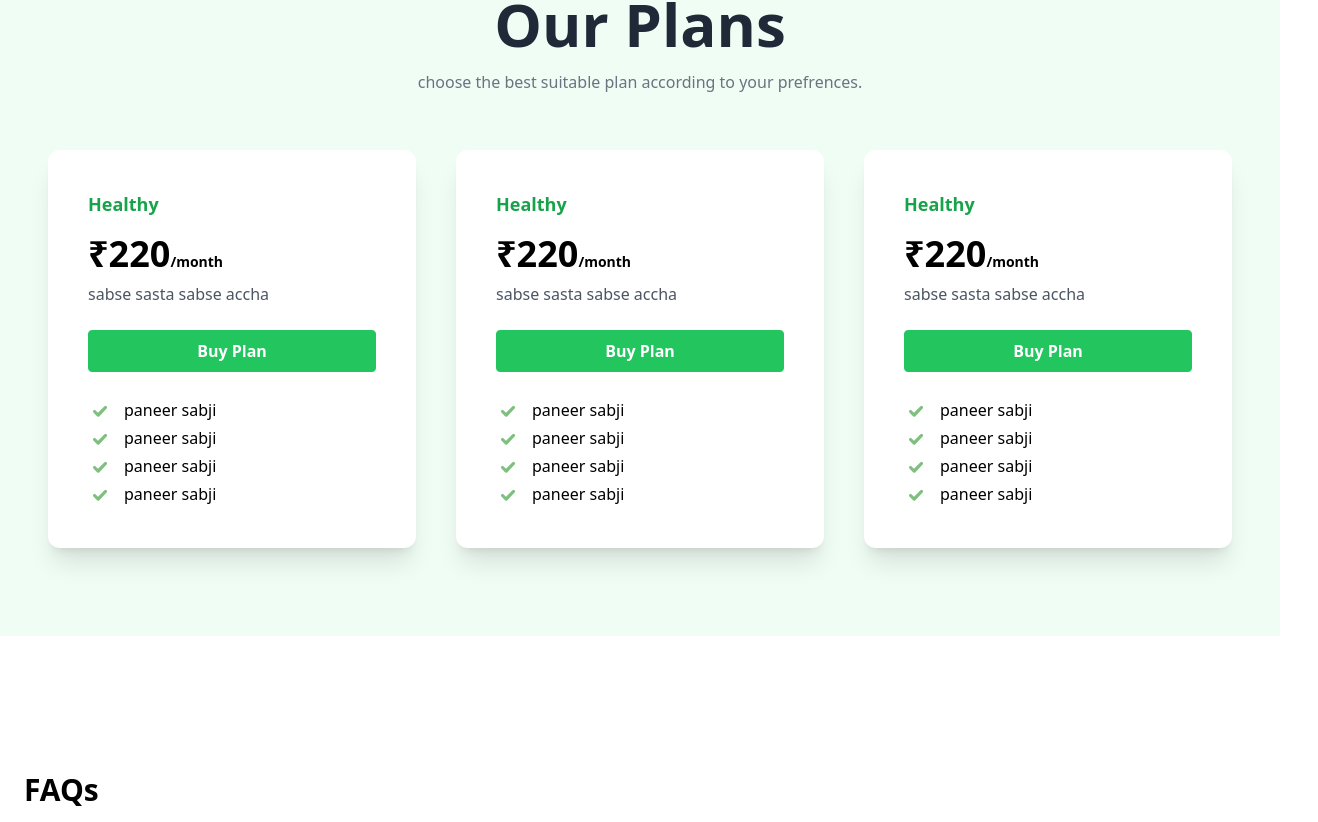
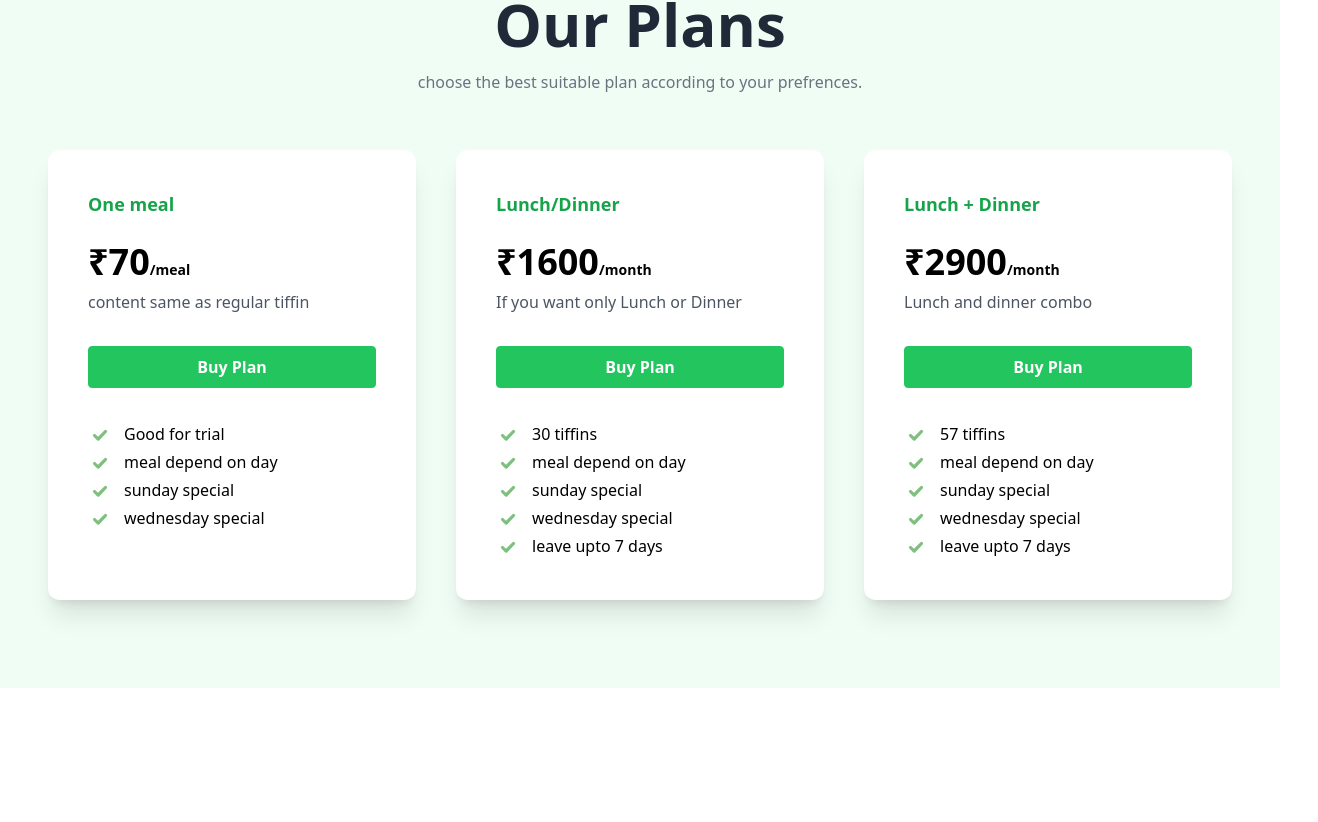
Before and after one commit to thePeeyush/carrygito, a Next.js app: page / in a window 1280 px wide. Shown: the part 838-1660 px from the top of the page, 1318 px wide, since content can reach past the window. Built offline with nearby package versions, Linux system fonts and the light colour scheme.

Commit message:
update css and make data file

```diff
--- a/src/app/globals.css
+++ b/src/app/globals.css
@@ -4,7 +4,11 @@
 
 body{
     background: rgb(255, 255, 255);
+    outline: none;
+    -webkit-tap-highlight-color: transparent;
 }
+
+
 
 .hero{
     animation: rotate 120s linear infinite;
--- a/src/app/home.js
+++ b/src/app/home.js
@@ -1,4 +1,3 @@
-import Faq from '@/components/faq';
 import Footer from '@/components/footer';
 import Sections from '@/components/sections';
 
--- a/src/components/faq.jsx
+++ b/src/components/faq.jsx
@@ -49,9 +49,9 @@ function Faq() {
   );
 }
 
-function QA({ que, ans, key }) {
+function QA({ que, ans }) {
   return(
-    <details className="group [&_summary::-webkit-details-marker]:hidden" key={key}>
+    <details className="group [&_summary::-webkit-details-marker]:hidden">
     <summary className="flex cursor-pointer items-center justify-between gap-1.5 rounded-lg bg-gray-50 p-4 text-gray-900">
       <h2 className="font-medium">{que}</h2>
 
@@ -63,15 +63,15 @@ function QA({ que, ans, key }) {
         stroke="currentColor"
       >
         <path
-          stroke-linecap="round"
-          stroke-linejoin="round"
-          stroke-width="2"
+          strokeLinecap="round"
+          strokeLinejoin="round"
+          strokeWidth="2"
           d="M19 9l-7 7-7-7"
         />
       </svg>
     </summary>
 
-    <p className="mt-4 px-4 leading-relaxed text-gray-700">{ans}</p>
+    <p className="mt-4 p-4 rounded-md leading-relaxed text-green-800 bg-green-200">{ans}</p>
   </details>
   )
 }
--- a/src/components/footer.jsx
+++ b/src/components/footer.jsx
@@ -9,7 +9,7 @@ function Footer() {
           <div className="mb-10 lg:mb-0">
             <Image src="/Logo.png" alt="Image" width={200} height={200} className="mb-5 mx-auto lg:mx-0" />
 
-            <p className="font-normal text-gray-400 text-md max-w-xs">Our expert chefs prepare fresh and flavorful dishes every day, ensuring a balanced and wholesome meal experience.</p>
+            <p className="font-normal text-gray-400 text-md max-w-xs mx-auto">Our expert chefs prepare fresh and flavorful dishes every day, ensuring a balanced and wholesome meal experience.</p>
           </div>
 
           <div className="space-y-4 mb-10 lg:mb-0">
--- a/src/components/plans.jsx
+++ b/src/components/plans.jsx
@@ -1,30 +1,40 @@
-export default function Plans() {
+export default function Plans({ourPlans}) {
+
   return (
     <div id="Plans" className=" bg-green-50 w-full p-10 pb-20">
       <div className="my-8">
-        <h1 className="text-6xl text-gray-800 text-center font-bold">Our Plans</h1>
-        <p className="text-center text-md text-gray-500 py-4">choose the best suitable plan according to your prefrences.</p>
+        <h1 className="text-4xl lg:text-6xl text-gray-800 text-center font-bold">
+          Our Plans
+        </h1>
+        <p className="text-center text-md text-gray-500 py-4">
+          choose the best suitable plan according to your prefrences.
+        </p>
       </div>
-      <div className=" flex flex-col lg:flex-row gap-6 justify-center">
-        <Card />
-        <Card />
-        <Card />
+      <div className=" flex flex-col lg:flex-row lg:items-stretch gap-6 justify-center items-center">
+        {ourPlans.map((item, index) => {
+          return <Card props={item} key={index} />;
+        })}
       </div>
     </div>
   );
 }
 
-function Card() {
+function Card({ props }, key) {
+  const { title, price, description, period, features } = props;
   return (
-    <div className=" bg-white m-2 p-10 shadow-xl flex flex-col gap-4 w-full max-w-sm rounded-xl">
+    <div
+      key={key}
+      className=" bg-white m-2 p-10 shadow-xl flex flex-col gap-6 w-full max-w-sm rounded-xl"
+    >
       <div>
-        <h2 className="text-lg font-semibold text-green-600">Healthy</h2>
+        <h2 className="text-lg font-semibold text-green-600">{title}</h2>
       </div>
       <div className="">
         <h1 className="font-bold text-4xl mb-2">
-          &#8377;220<span className="text-sm font-semibold">/month</span>
+          &#8377;{price}
+          <span className="text-sm font-semibold">/{period}</span>
         </h1>
-        <p className="text-gray-600">sabse sasta sabse accha</p>
+        <p className="text-gray-600">{description}</p>
       </div>
 
       <div>
@@ -36,6 +46,17 @@ function Card() {
       </div>
       <div>
         <ul>
+          {features.map((item, index) => {
+            return <List content={item} key={index} />;
+          })}
+        </ul>
+      </div>
+    </div>
+  );
+}
+
+function List({ content }) {
+  return (
     <li className=" flex items-center gap-3">
       <span>
         <svg
@@ -43,65 +64,14 @@ function Card() {
           viewBox="0 0 24 24"
           width="24"
           fill="green"
-                fillOpacity={.5}
+          fillOpacity={0.5}
           height="24"
           className="mt-1 text-blue-500"
         >
           <path d="M9 16.17l-3.59-3.59a1.5 1.5 0 0 1 0-2.12l.07-.07a1.5 1.5 0 0 1 2.12 0L10 12.83l6.47-6.47a1.5 1.5 0 0 1 2.12 0l.07.07a1.5 1.5 0 0 1 0 2.12L11.41 16.17a1.498 1.498 0 0 1-2.12 0z" />
         </svg>
       </span>
-            paneer sabji
+      {content}
     </li>
-          <li className=" flex items-center gap-3">
-            <span>
-              <svg
-                xmlns="http://www.w3.org/2000/svg"
-                viewBox="0 0 24 24"
-                width="24"
-                fill="green"
-                fillOpacity={.5}
-                height="24"
-                className="mt-1 text-blue-500"
-              >
-                <path d="M9 16.17l-3.59-3.59a1.5 1.5 0 0 1 0-2.12l.07-.07a1.5 1.5 0 0 1 2.12 0L10 12.83l6.47-6.47a1.5 1.5 0 0 1 2.12 0l.07.07a1.5 1.5 0 0 1 0 2.12L11.41 16.17a1.498 1.498 0 0 1-2.12 0z" />
-              </svg>
-            </span>
-            paneer sabji
-          </li>
-          <li className=" flex items-center gap-3">
-            <span>
-              <svg
-                xmlns="http://www.w3.org/2000/svg"
-                viewBox="0 0 24 24"
-                width="24"
-                fill="green"
-                fillOpacity={.5}
-                height="24"
-                className="mt-1 text-blue-500"
-              >
-                <path d="M9 16.17l-3.59-3.59a1.5 1.5 0 0 1 0-2.12l.07-.07a1.5 1.5 0 0 1 2.12 0L10 12.83l6.47-6.47a1.5 1.5 0 0 1 2.12 0l.07.07a1.5 1.5 0 0 1 0 2.12L11.41 16.17a1.498 1.498 0 0 1-2.12 0z" />
-              </svg>
-            </span>
-            paneer sabji
-          </li>
-          <li className=" flex items-center gap-3">
-            <span>
-              <svg
-                xmlns="http://www.w3.org/2000/svg"
-                viewBox="0 0 24 24"
-                width="24"
-                fill="green"
-                fillOpacity={.5}
-                height="24"
-                className="mt-1 text-blue-500"
-              >
-                <path d="M9 16.17l-3.59-3.59a1.5 1.5 0 0 1 0-2.12l.07-.07a1.5 1.5 0 0 1 2.12 0L10 12.83l6.47-6.47a1.5 1.5 0 0 1 2.12 0l.07.07a1.5 1.5 0 0 1 0 2.12L11.41 16.17a1.498 1.498 0 0 1-2.12 0z" />
-              </svg>
-            </span>
-            paneer sabji
-          </li>
-        </ul>
-      </div>
-    </div>
   );
 }
--- a/src/components/rotate.js
+++ /dev/null
@@ -1,3 +0,0 @@
-function rotate (){
-
-}
--- a/src/components/sections.jsx
+++ b/src/components/sections.jsx
@@ -2,12 +2,13 @@ import Navbar from "./navbar";
 import Header from "./header";
 import Faq from "./faq";
 import Plans from "./plans";
+import ourPlans from "../data/ourplans.json"
 
 function Sections() {
     return (
       <>
         <section className="py-2">
-        <div className="container max-w-screen-xl mx-auto px-4">
+        <div className="container max-w-screen-xl mx-auto px-4 overflow-hidden">
           <Navbar />
           <Header />
         </div>
@@ -15,7 +16,7 @@ function Sections() {
 
       <section className="py-2">
         <div className=" my-10  w-full">
-          <Plans/>
+          <Plans ourPlans={ourPlans.Plans}/>
         </div>
       </section>
       <section className="py-2">
--- /dev/null
+++ b/src/data/ourplans.json
@@ -0,0 +1,42 @@
+{
+    "Plans": [
+      {
+        "title": "One meal",
+        "price": 70,
+        "period": "meal",
+        "description": "content same as regular tiffin",
+        "features": [
+          "Good for trial",
+          "meal depend on day",
+          "sunday special",
+          "wednesday special"
+        ]
+      },
+      {
+        "title": "Lunch/Dinner",
+        "price": 1600,
+        "period": "month",
+        "description": "If you want only Lunch or Dinner",
+        "features": [
+          "30 tiffins",
+          "meal depend on day",
+          "sunday special",
+          "wednesday special",
+          "leave upto 7 days"
+        ]
+      },
+      {
+        "title": "Lunch + Dinner",
+        "price": 2900,
+        "period": "month",
+        "description": "Lunch and dinner combo",
+        "features": [
+          "57 tiffins",
+          "meal depend on day",
+          "sunday special",
+          "wednesday special",
+          "leave upto 7 days"
+        ]
+      }
+    ]
+  }
```
Also changed, not shown: src/components/new.jsx (deleted). Lines whose indentation alone changed are shown as unchanged.
